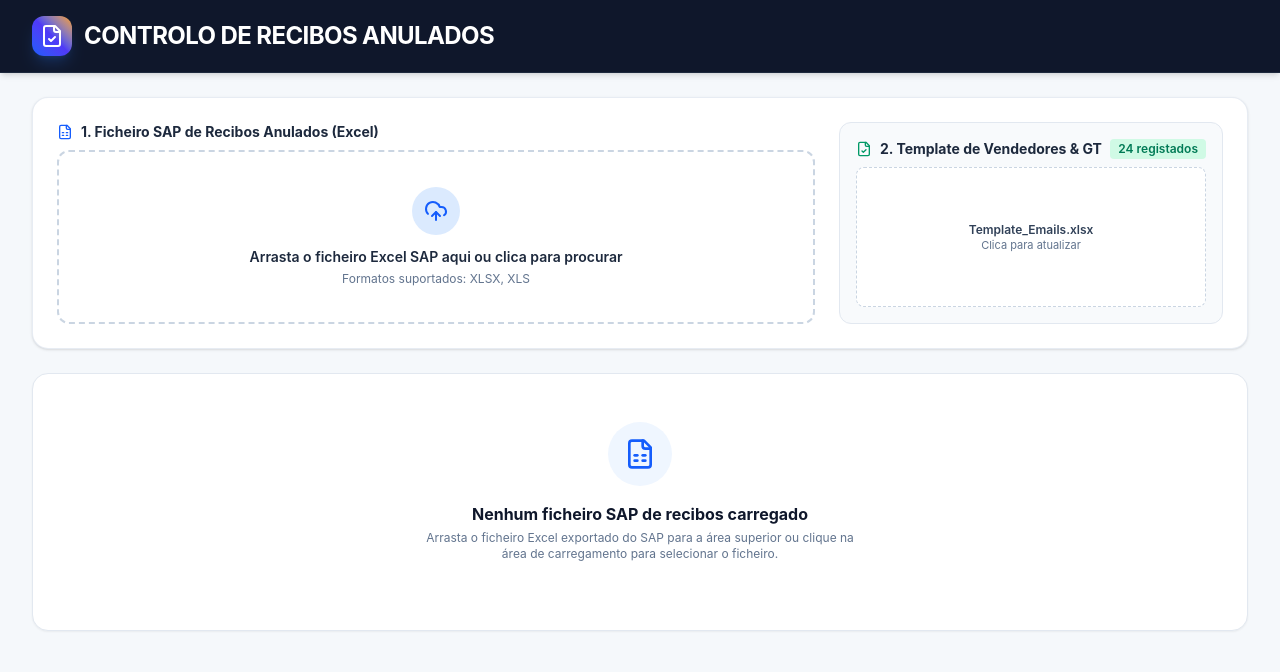
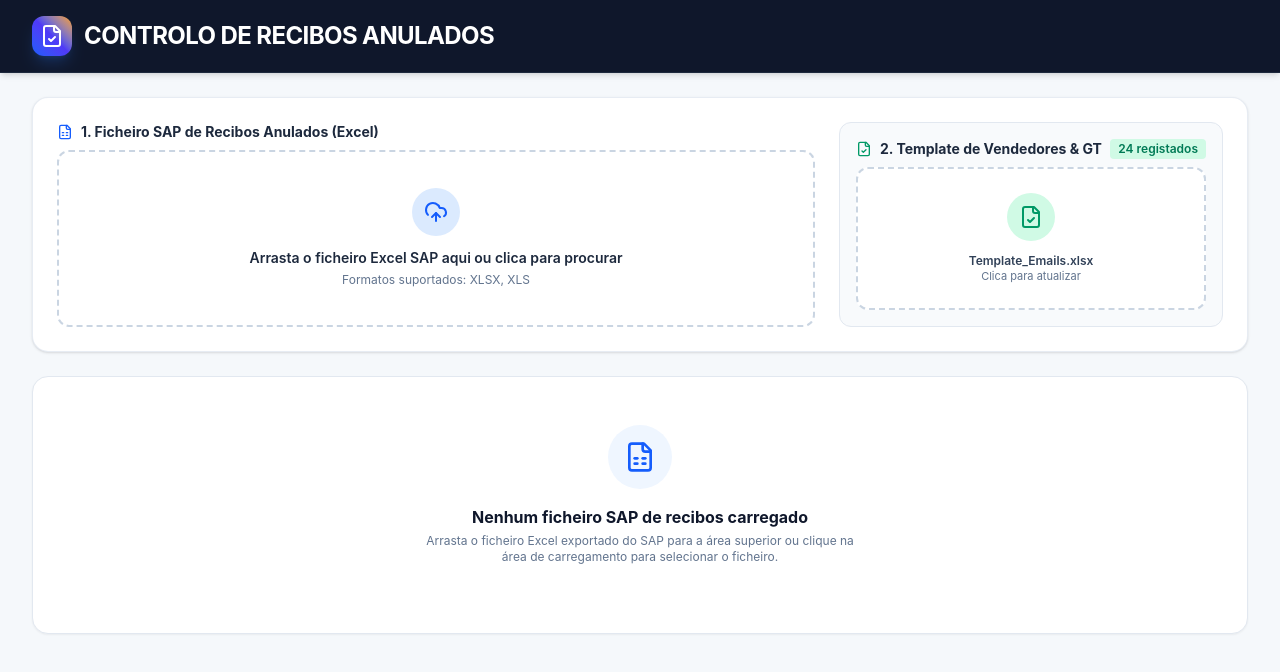
Before and after one commit to SumolCompalAFSN/Relat-rio-Recibos-Anulados, a React (Vite) app: page / in a window 1280 px wide. Shown: the top 672 px of the page. Built offline with nearby package versions, Linux system fonts and the light colour scheme.

Commit message:
Enhance FileUploadSection styles and add file check indicator
Updated styles for the file upload section and added a visual indicator for file checks.

```diff
--- a/src/components/FileUploadSection.tsx
+++ b/src/components/FileUploadSection.tsx
@@ -126,7 +126,7 @@ export const FileUploadSection: React.FC<FileUploadSectionProps> = ({
               onDragLeave={() => setIsDraggingTemplate(false)}
               onDrop={handleTemplateDrop}
               onClick={() => templateInputRef.current?.click()}
-              className={`border border-dashed rounded-lg p-3 text-center cursor-pointer transition text-xs min-h-[140px] flex flex-col items-center justify-center ${
+              className={`border-2 border-dashed rounded-xl p-6 text-center cursor-pointer transition-all text-xs min-h-[140px] flex flex-col items-center justify-center ${
                 isDraggingTemplate
                   ? 'border-emerald-500 bg-emerald-50'
                   : 'border-slate-300 hover:border-emerald-400 bg-white'
@@ -143,6 +143,9 @@ export const FileUploadSection: React.FC<FileUploadSectionProps> = ({
                   }
                 }}
               />
+              <div className="w-12 h-12 rounded-full bg-emerald-100 flex items-center justify-center text-emerald-600 mb-3">
+  <FileCheck className="w-6 h-6" />
+</div>
               <span className="font-semibold text-slate-700 block">Template_Emails.xlsx</span>
               <span className="text-[11px] text-slate-500">Clica para atualizar</span>
             </div>
```
